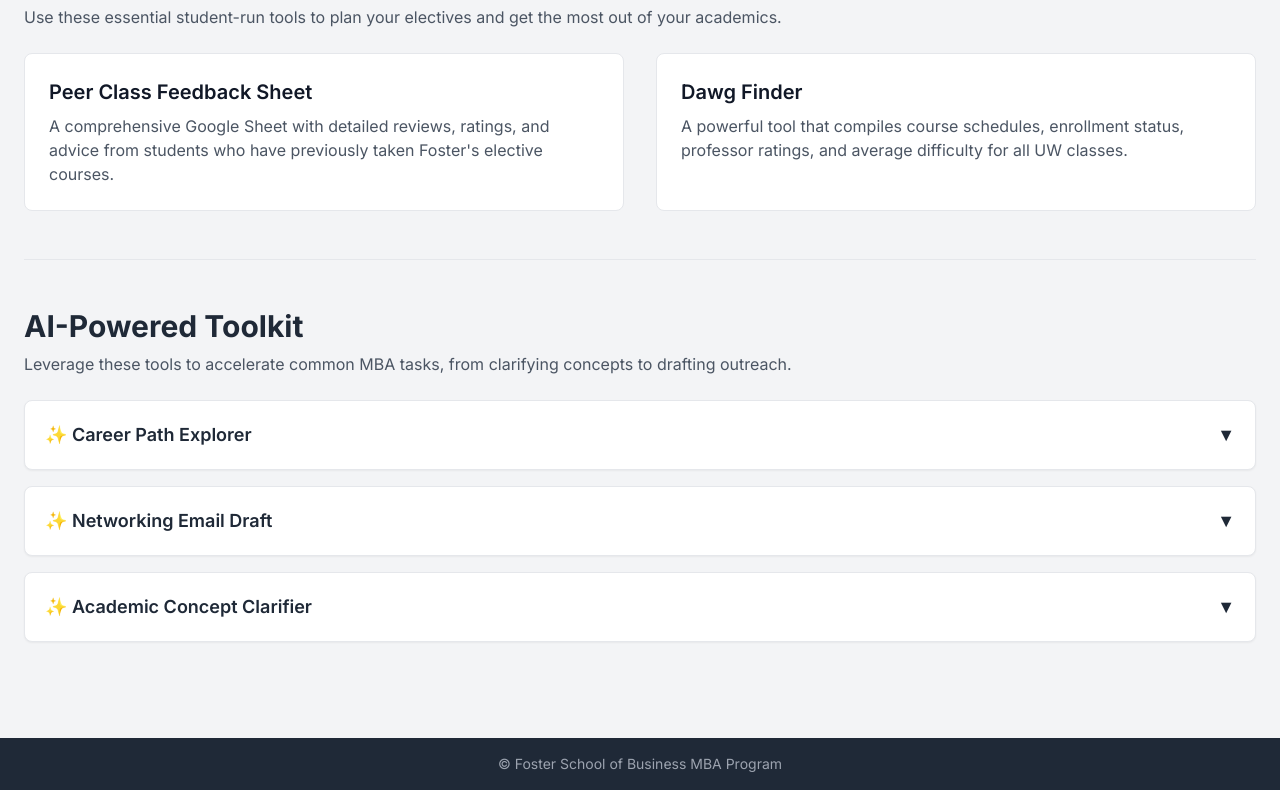
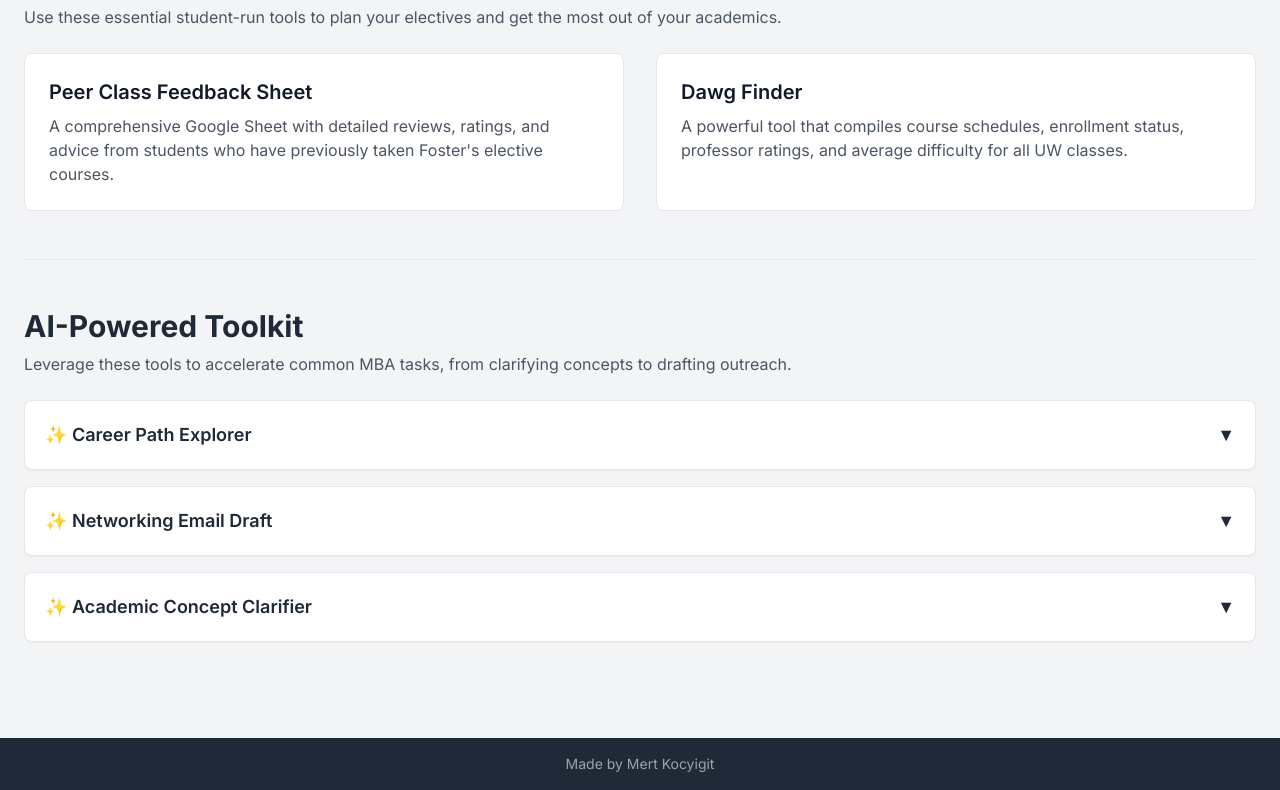
Before and after one commit to mertk992/fosterblueprint, a plain HTML site: page index.html in a window 1280 px wide. Shown: the part 1027-1817 px from the top of the page. Drawn offline with nearby package versions, Linux system fonts and the light colour scheme.

Commit message:
Update index.html
changed footer

```diff
--- a/index.html
+++ b/index.html
@@ -234,7 +234,7 @@
 
     <footer class="bg-gray-800 text-white mt-12">
         <div class="container mx-auto px-6 py-4 text-center text-gray-400 text-sm">
-            <p>&copy; Foster School of Business MBA Program</p>
+            <p>Made by Mert Kocyigit</p>
         </div>
     </footer>
 
```
